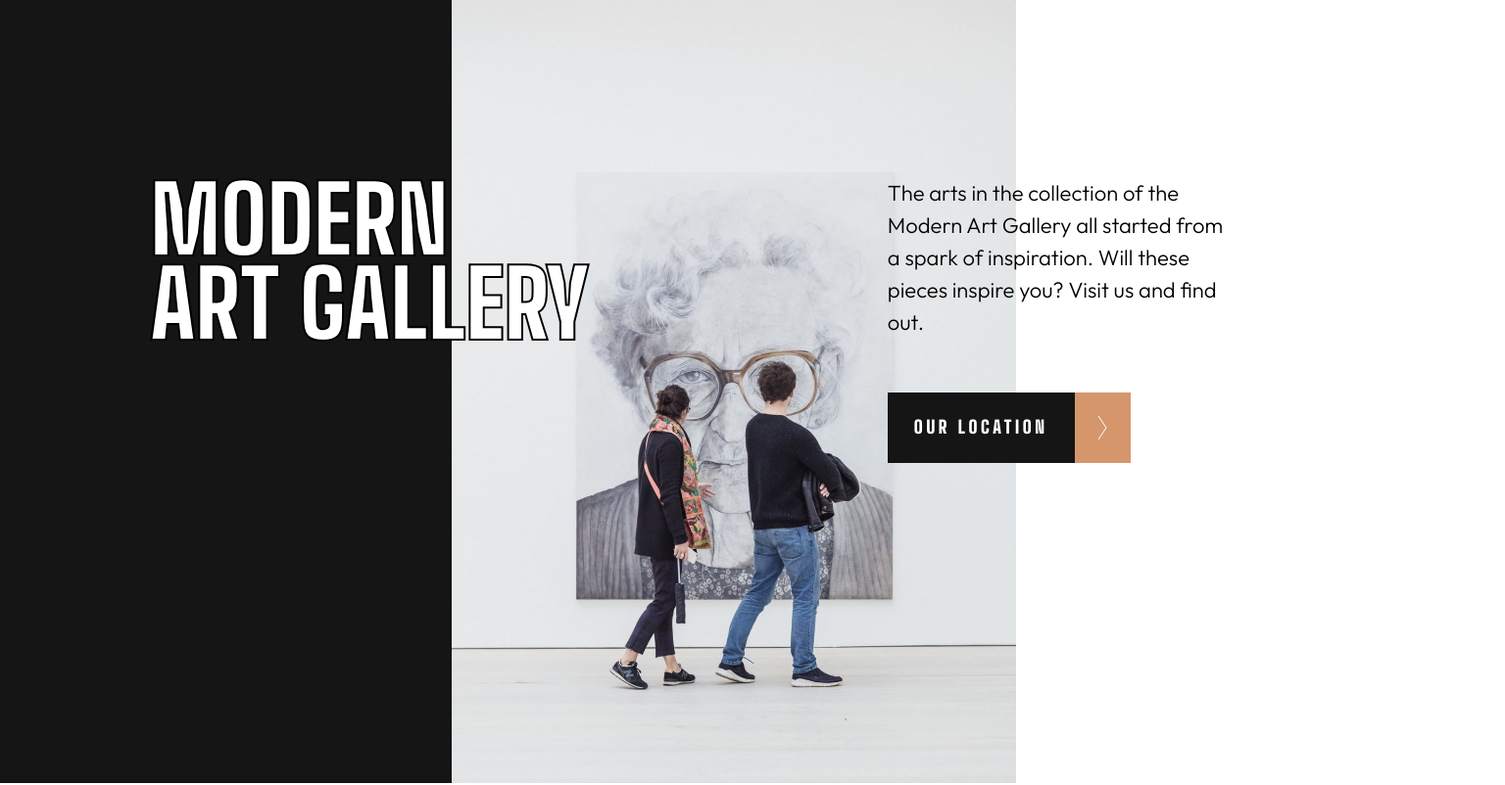
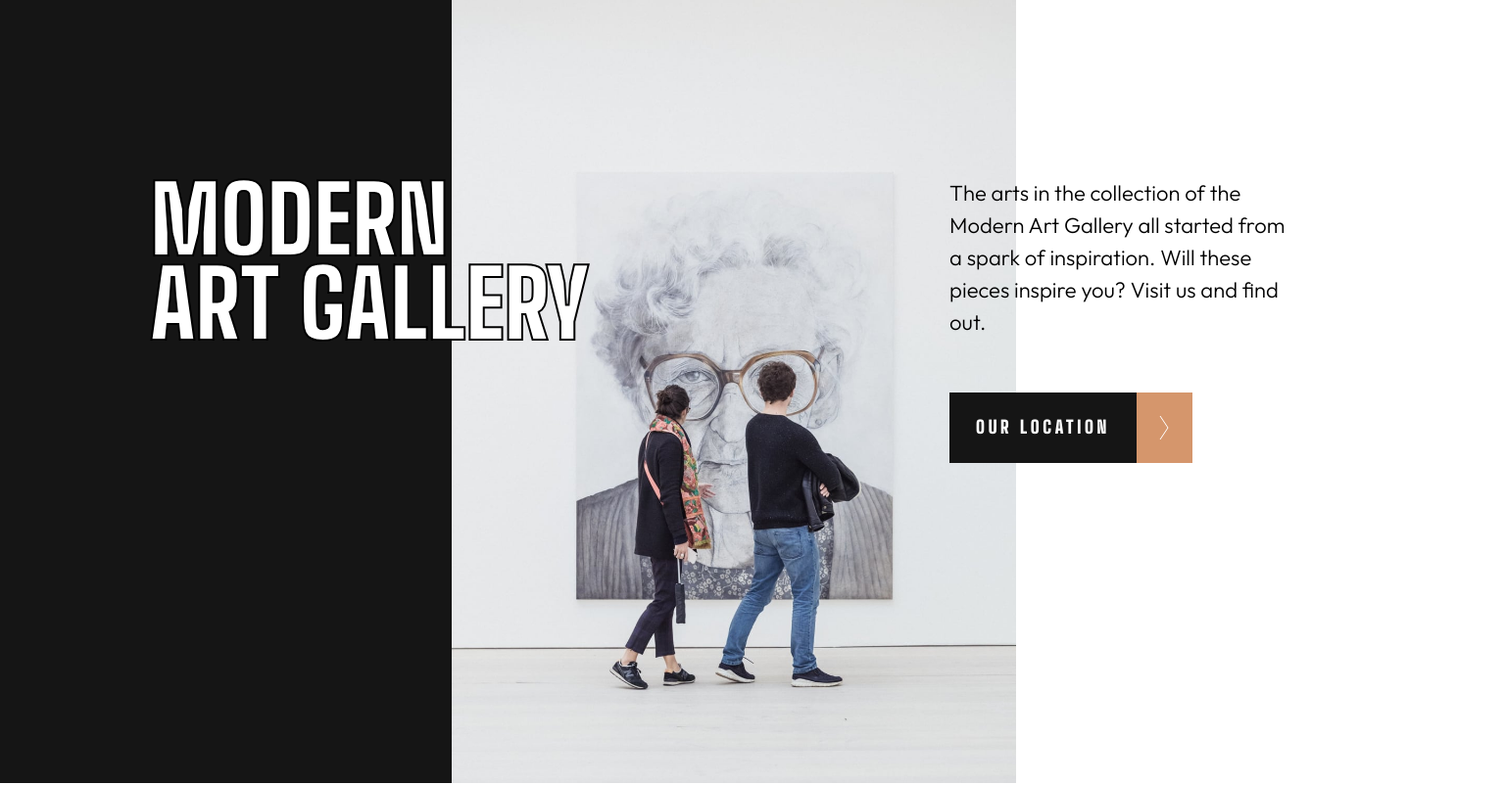
Before and after one commit to MorganBare/Art-gallery-website, a plain HTML site: page art-gallery-website/starter-code/index.html in a window 1536 px wide. Shown: the top 802 px of the page at 98% size. Drawn offline with Linux system fonts and the light colour scheme.

Commit message:
Added media query for hero content section on larger desktop screen sizes

```diff
--- a/art-gallery-website/starter-code/index.css
+++ b/art-gallery-website/starter-code/index.css
@@ -463,6 +463,12 @@ select {
 
 }
 
+@media screen and (min-width: 1500px) {
+    .hero-content {
+        min-width: 95%;
+    }
+}
+
 .location {
     padding: 2em 1em 3em 1em;
 }
```
